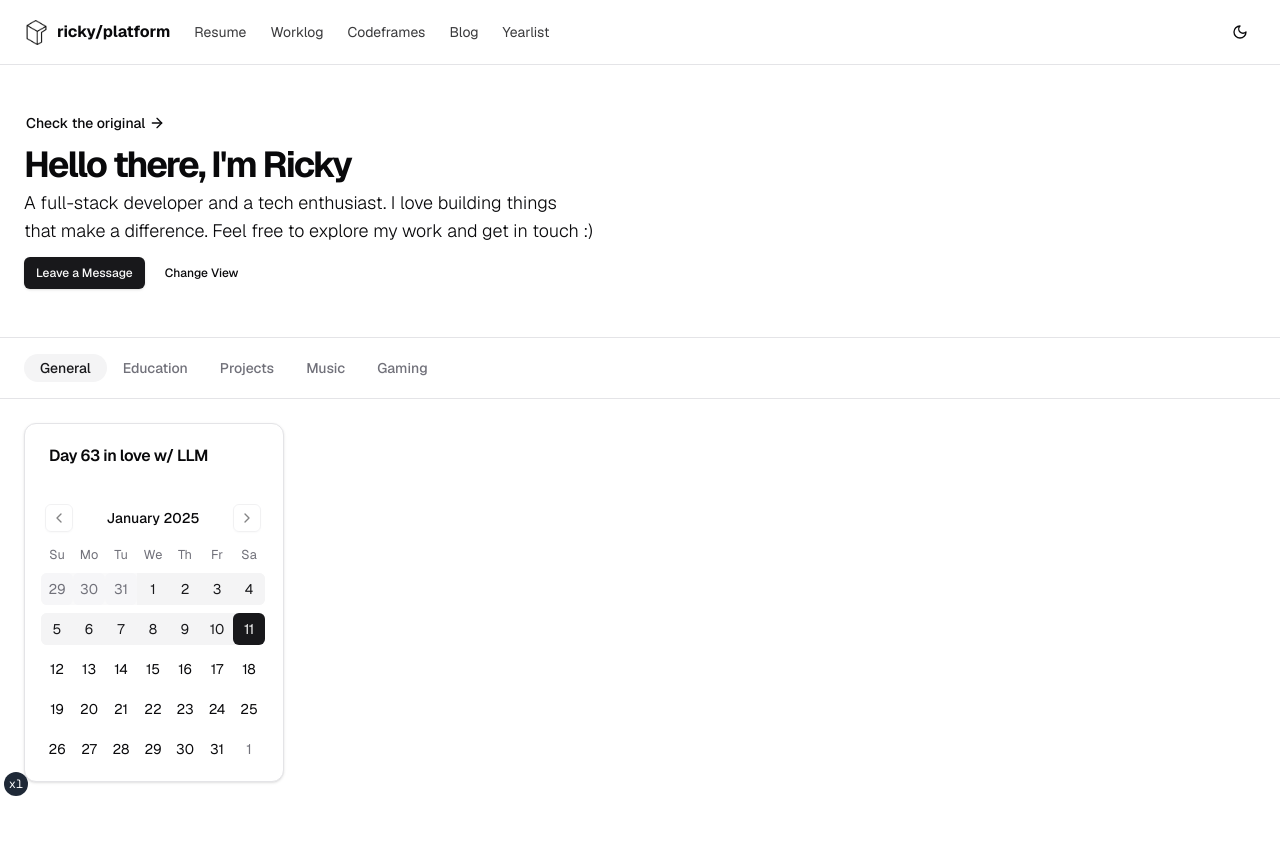
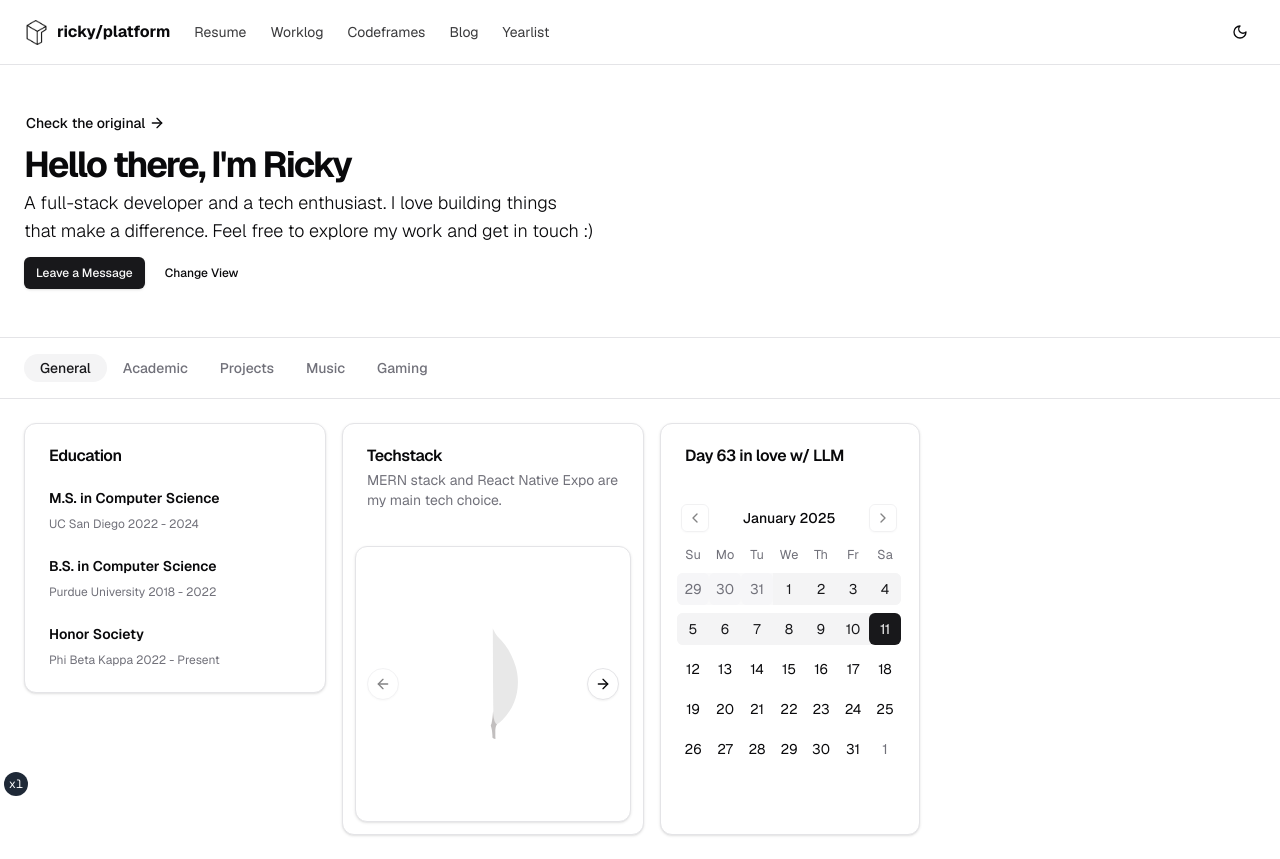
Before and after one commit to igloo-9/nihao-woshiricky, a Next.js app: page / in a window 1280 px wide. Before the commit the page ends 806 px from the top, so only its background shows below. Built offline with nearby package versions, Linux system fonts and the light colour scheme.

Commit message:
feat: add the techstack card to the page

```diff
--- /dev/null
+++ b/components/cards/education.jsx
@@ -0,0 +1,33 @@
+'use client'
+
+import { Card, CardContent, CardHeader, CardTitle } from '@/components/ui/card'
+
+export function CardsEducation() {
+  return (
+    <div>
+      <Card>
+        <CardHeader>
+          <CardTitle>Education</CardTitle>
+        </CardHeader>
+        <CardContent className="space-y-2">
+          <p className="text-sm font-semibold">M.S. in Computer Science</p>
+          <p className="text-xs text-muted-foreground">
+            UC San Diego 2022 - 2024
+          </p>
+        </CardContent>
+        <CardContent className="space-y-2">
+          <p className="text-sm font-semibold">B.S. in Computer Science</p>
+          <p className="text-xs text-muted-foreground">
+            Purdue University 2018 - 2022
+          </p>
+        </CardContent>
+        <CardContent className="space-y-2">
+          <p className="text-sm font-semibold">Honor Society</p>
+          <p className="text-xs text-muted-foreground">
+            Phi Beta Kappa 2022 - Present
+          </p>
+        </CardContent>
+      </Card>
+    </div>
+  )
+}
--- a/components/cards/index.jsx
+++ b/components/cards/index.jsx
@@ -1,13 +1,13 @@
+import { CardsEducation } from '@/components/cards/education'
+import { CardsTechstack } from '@/components/cards/techstack'
 import { CardsCalendar } from '@/components/cards/calendar'
 
 export function CardsDemo() {
   return (
-    <div className="md:grids-col-2 grid md:gap-4 lg:grid-cols-10 xl:grid-cols-11 xl:gap-4">
-      <div className="space-y-4 lg:col-span-6 xl:col-span-5 xl:space-y-4">
-        <div className="hidden gap-1 sm:grid-cols-[260px_1fr] md:grid">
-          <CardsCalendar />
-        </div>
-      </div>
+    <div className="grid grid-cols-1 sm:grid-cols-2 lg:grid-cols-4 gap-4">
+      <CardsEducation />
+      <CardsTechstack />
+      <CardsCalendar />
     </div>
   )
 }
--- a/components/examples-nav.jsx
+++ b/components/examples-nav.jsx
@@ -8,8 +8,8 @@ import { ScrollArea, ScrollBar } from '@/components/ui/scroll-area'
 
 const examples = [
   {
-    name: 'Education',
-    href: '/examples/education',
+    name: 'Academic',
+    href: '/examples/academic',
     code: '',
     hidden: false,
   },
```
